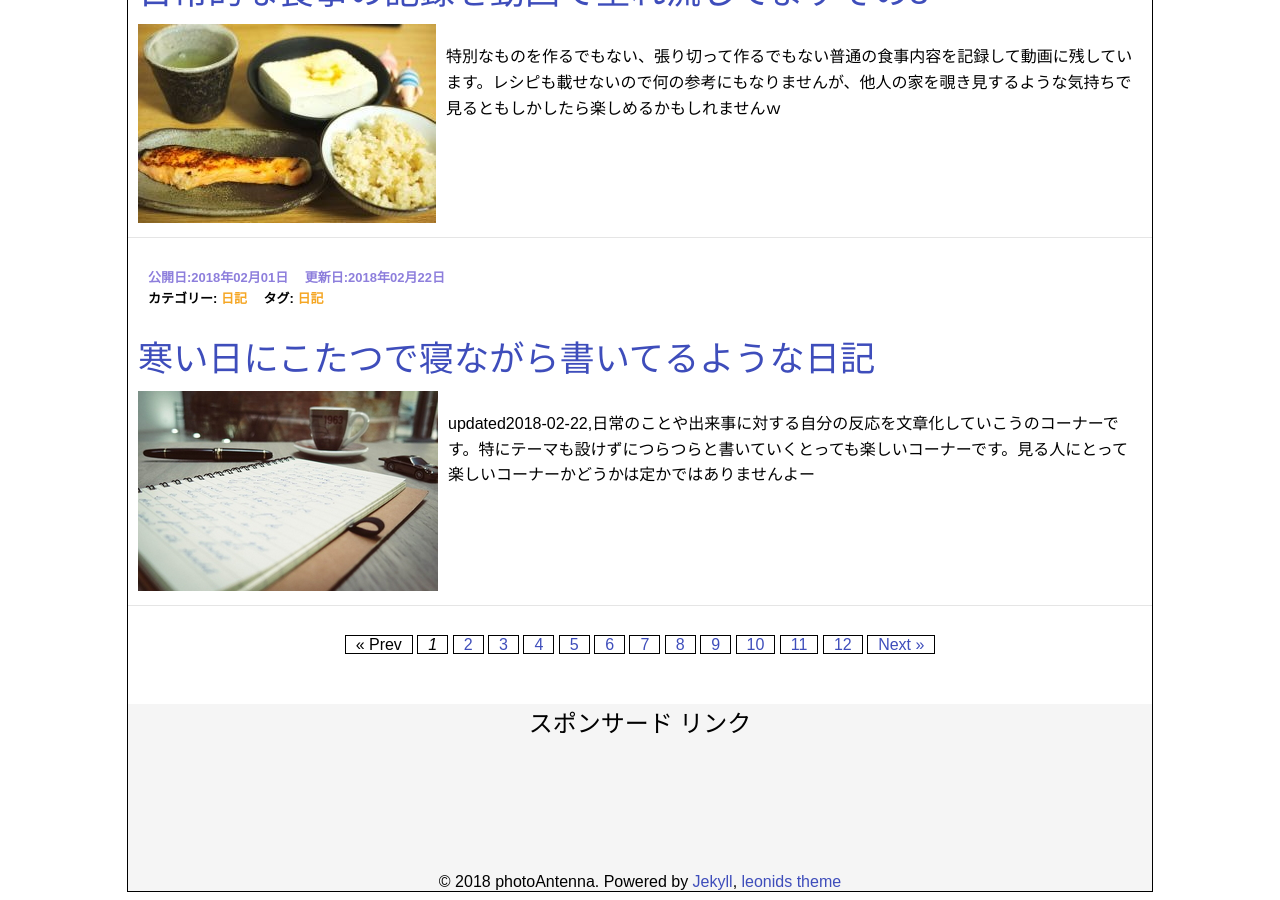
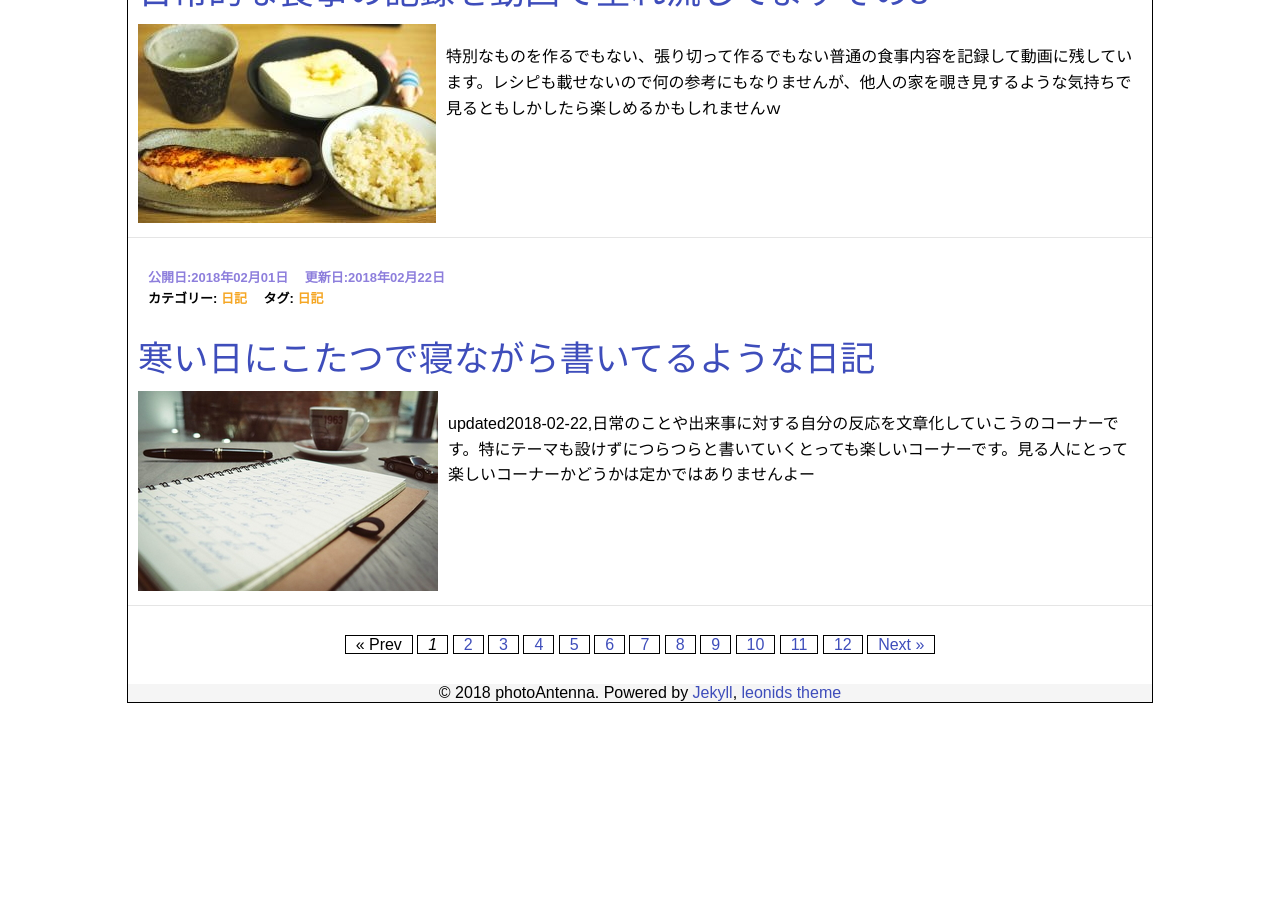
Before and after one commit to photoantenna/photoantenna.github.io, a Jekyll site: the page built from index.html, in a window 1280 px wide and 900 px high, scrolled down 1492 px. Built offline with Jekyll 4.4.1, drawn with Linux system fonts in a browser that asks for light colours; the list of posts is cut into pages by our own code; after the commit the page ends 2203 px from its top, so only the background shows below that.

Commit message:
Update footer.html

```diff
--- a/_includes/footer.html
+++ b/_includes/footer.html
@@ -1,16 +1,7 @@
 <footer style="clear:both;">
 
   <div class="ad-footer">
-  <h5>スポンサード リンク</h5>
-  <script async src="//pagead2.googlesyndication.com/pagead/js/adsbygoogle.js"></script>
-<!-- photoantenna-footer -->
-<ins class="adsbygoogle"
-     style="display:inline-block;width:320px;height:100px"
-     data-ad-client="ca-pub-3488218592360979"
-     data-ad-slot="4863548887"></ins>
-<script>
-(adsbygoogle = window.adsbygoogle || []).push({});
-</script>
+
 </div>
   &copy; {{ site.time | date: '%Y' }} {{ site.title }}. Powered by <a href="http://jekyllrb.com/">Jekyll</a>, <a href="http://github.com/renyuanz/leonids/">leonids theme</a>
 </footer>
```
